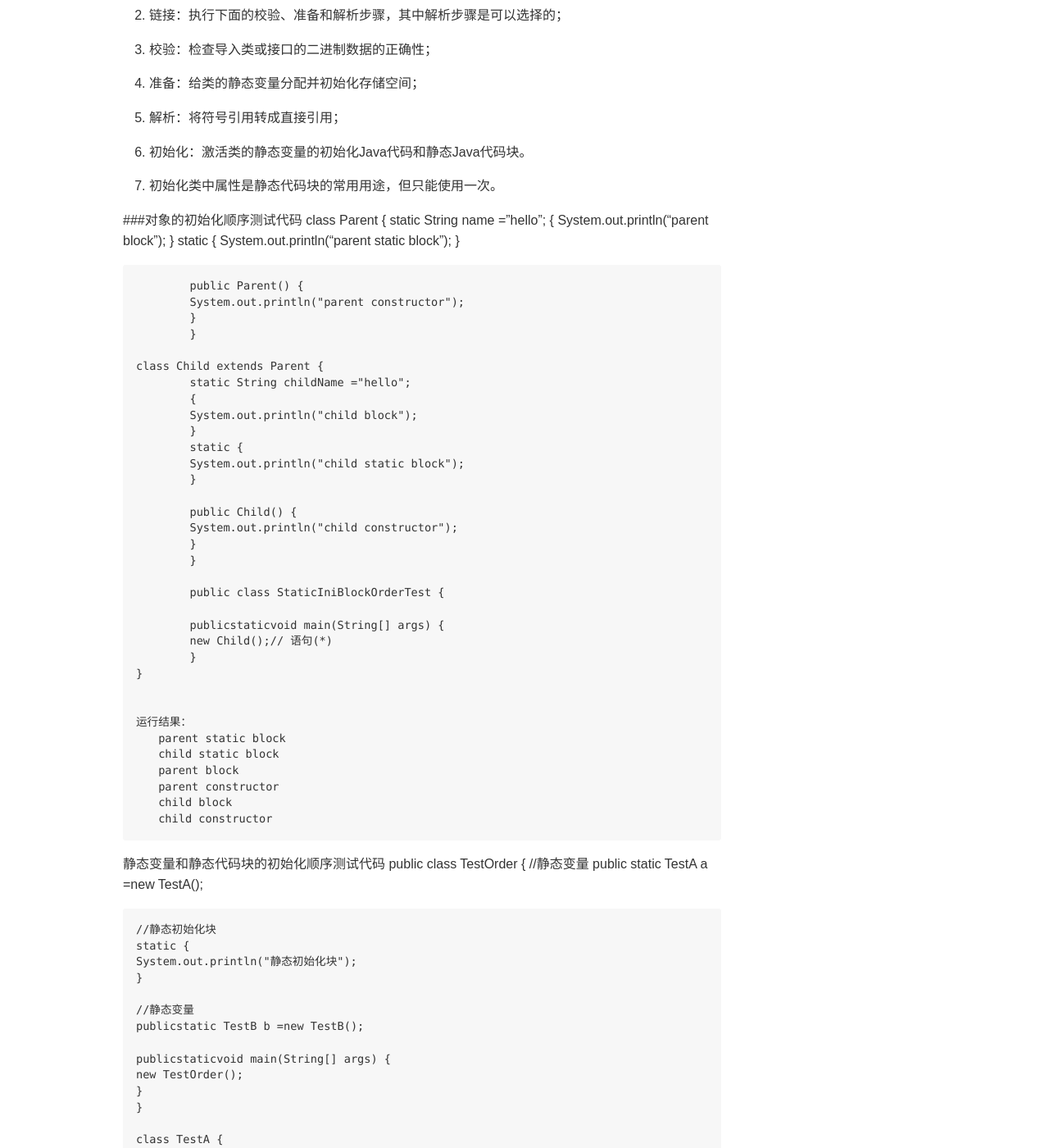
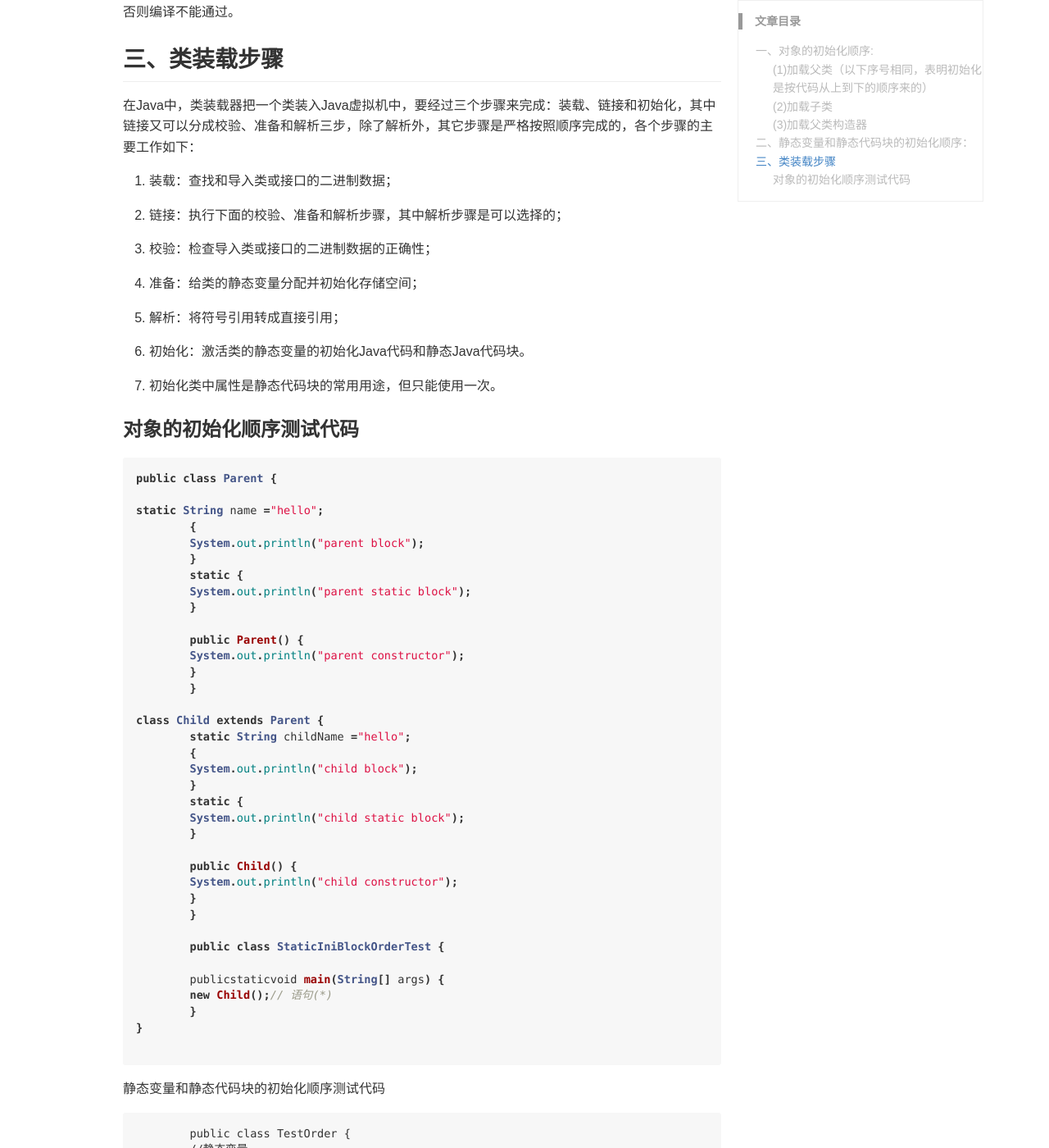
Before and after one commit to postsal/postsal.github.io, a Jekyll site: the page built from _posts/2017-9-17-Java中类对象的初始化顺序以及静态代码块的使用.md, in a window 1280 px wide and 1400 px high, scrolled down 1245 px. Shown: the whole window at 82% size. Built offline with Jekyll 4.4.1, drawn with Linux system fonts in a browser that asks for light colours; comment, search, counter and statistics services are not loaded; some of the changed text lies outside the part shown.

Commit message:
修改文章

````diff
--- a/_posts/2017-9-17-Java中类对象的初始化顺序以及静态代码块的使用.md
+++ b/_posts/2017-9-17-Java中类对象的初始化顺序以及静态代码块的使用.md
@@ -6,28 +6,28 @@ description: Java中类对象的初始化顺序以及静态代码块的使用
 keywords: 对象初始化顺序,静态代码块
 ---
 
-##一、对象的初始化顺序:
+## 一、对象的初始化顺序:
 >java类加载器加载类的顺序:<http://blog.csdn.net/crazycoder2010/article/details/6288732>
 
-###(1)加载父类（以下序号相同，表明初始化是按代码从上到下的顺序来的）
+### (1)加载父类（以下序号相同，表明初始化是按代码从上到下的顺序来的）
 
 	　　1.为父类的静态属性分配空间并赋于初值
 
 	　　1.执行父类静态初始化块;
 
-###(2)加载子类
+### (2)加载子类
 
 	　　2.为子类的静态属性分配空间并赋于初值
 
 	　　2.执行子类的静态的内容;
 
-###(3)加载父类构造器
+### (3)加载父类构造器
 	　　3. 初始化父类的非静态属性并赋于初值
 
 	　　3.执行父类的非静态代码块;
 
 	　　4.执行父类的构造方法;
-###(4)加载子类构造器
+### (4)加载子类构造器
 	　　5.初始化子类的非静态属性并赋于初值
 
 	　　5.执行子类的非静态代码块;
@@ -36,14 +36,14 @@ keywords: 对象初始化顺序,静态代码块
 
 总之一句话，静态代码块内容先执行（父先后子），接着执行父类非静态代码块和构造方法，然后执行子类非静态代码块和构造方法。
 
-##二、静态变量和静态代码块的初始化顺序：
+## 二、静态变量和静态代码块的初始化顺序：
 
 谁在前面先初始化谁（这个也比较容易理解，初始化的时候，不可能跳着去初始化吧，比如说静态代码块在静态变量的前面,  不可能先跳过静态代码块的初始化先去执行静态变量的初始化吧。）
 
 
 注意:子类的构造方法，不管这个构造方法带不带参数，默认的它都会先去寻找父类的不带参数的构造方法。如果父类没有不带参数的构造方法，那么子类必须用supper关键子来调用父类带参数的构造方法，否则编译不能通过。
 
-##三、类装载步骤
+## 三、类装载步骤
 在Java中，类装载器把一个类装入Java虚拟机中，要经过三个步骤来完成：装载、链接和初始化，其中链接又可以分成校验、准备和解析三步，除了解析外，其它步骤是严格按照顺序完成的，各个步骤的主要工作如下：
 
 1. 装载：查找和导入类或接口的二进制数据；
@@ -60,52 +60,49 @@ keywords: 对象初始化顺序,静态代码块
 
 7. 初始化类中属性是静态代码块的常用用途，但只能使用一次。
 
-###对象的初始化顺序测试代码
-	class Parent {
-		static String name ="hello";
-		{
-		System.out.println("parent block");
-		}
-		static {
-		System.out.println("parent static block");
-		}
+### 对象的初始化顺序测试代码
 
-		public Parent() {
-		System.out.println("parent constructor");
-		}
-		}
+```java
+public class Parent {
 
-	class Child extends Parent {
-		static String childName ="hello";
-		{
-		System.out.println("child block");
-		}
-		static {
-		System.out.println("child static block");
-		}
-
-		public Child() {
-		System.out.println("child constructor");
-		}
-		}
-
-		public class StaticIniBlockOrderTest {
-
-		publicstaticvoid main(String[] args) {
-		new Child();// 语句(*)
-		}
+static String name ="hello";
+	{
+	System.out.println("parent block");
+	}
+	static {
+	System.out.println("parent static block");
 	}
 
+	public Parent() {
+	System.out.println("parent constructor");
+	}
+	}
 
-	运行结果：
-	　　parent static block
-	　　child static block
-	　　parent block
-	　　parent constructor
-	　　child block
-	　　child constructor
+class Child extends Parent {
+	static String childName ="hello";
+	{
+	System.out.println("child block");
+	}
+	static {
+	System.out.println("child static block");
+	}
+
+	public Child() {
+	System.out.println("child constructor");
+	}
+	}
+
+	public class StaticIniBlockOrderTest {
+
+	publicstaticvoid main(String[] args) {
+	new Child();// 语句(*)
+	}
+}
+
+```
 
 静态变量和静态代码块的初始化顺序测试代码
+```
 	public class TestOrder {
 	//静态变量
 	public static TestA a =new TestA();
@@ -134,9 +131,9 @@ keywords: 对象初始化顺序,静态代码块
 	System.out.println("Test--B");
 	}
 	}
+```
 
-
-	运行结果：
-	　　Test--A
-	 　　静态初始化块
-	 　　Test--B
+运行结果：
+　　Test--A
+ 　　静态初始化块
+ 　　Test--B
````
